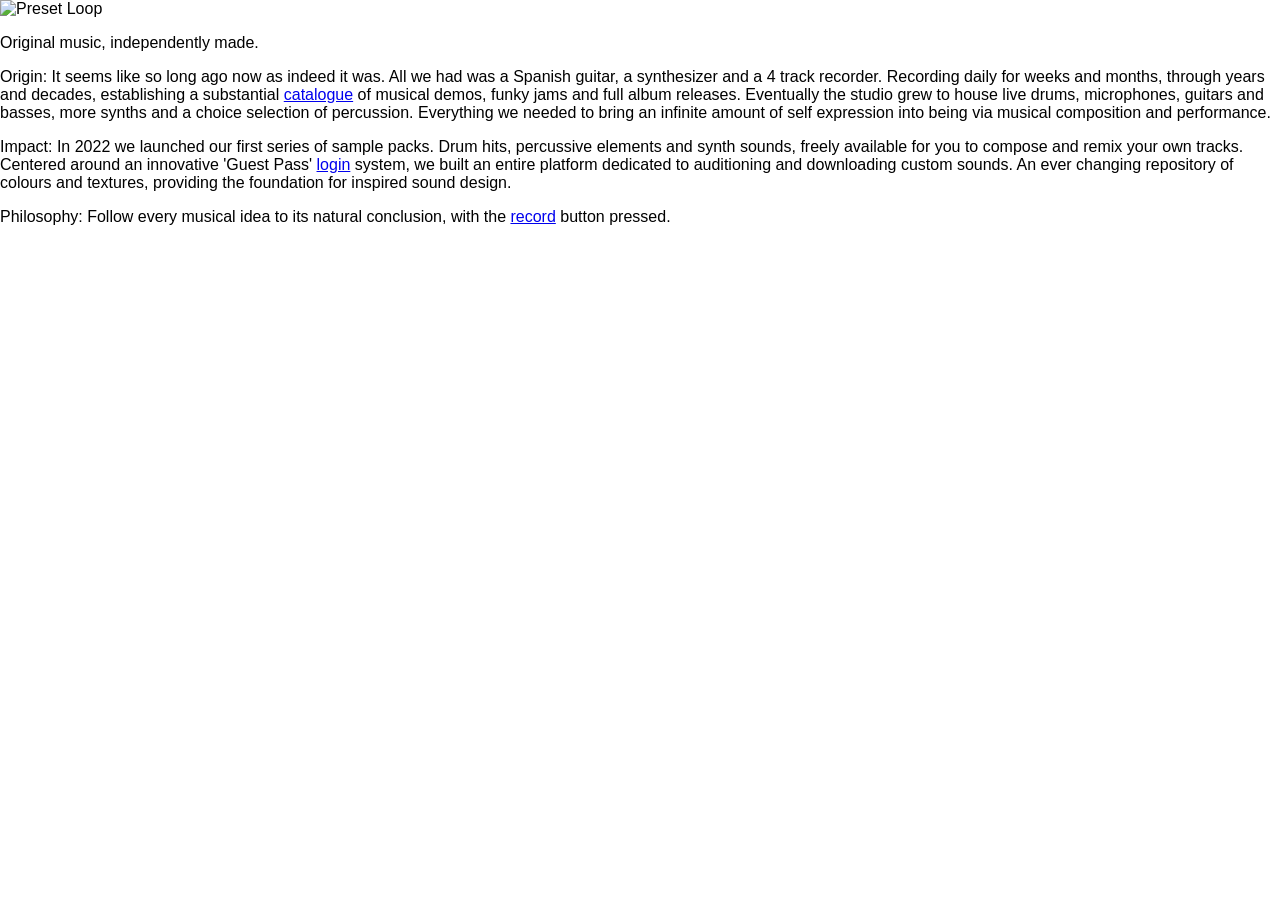
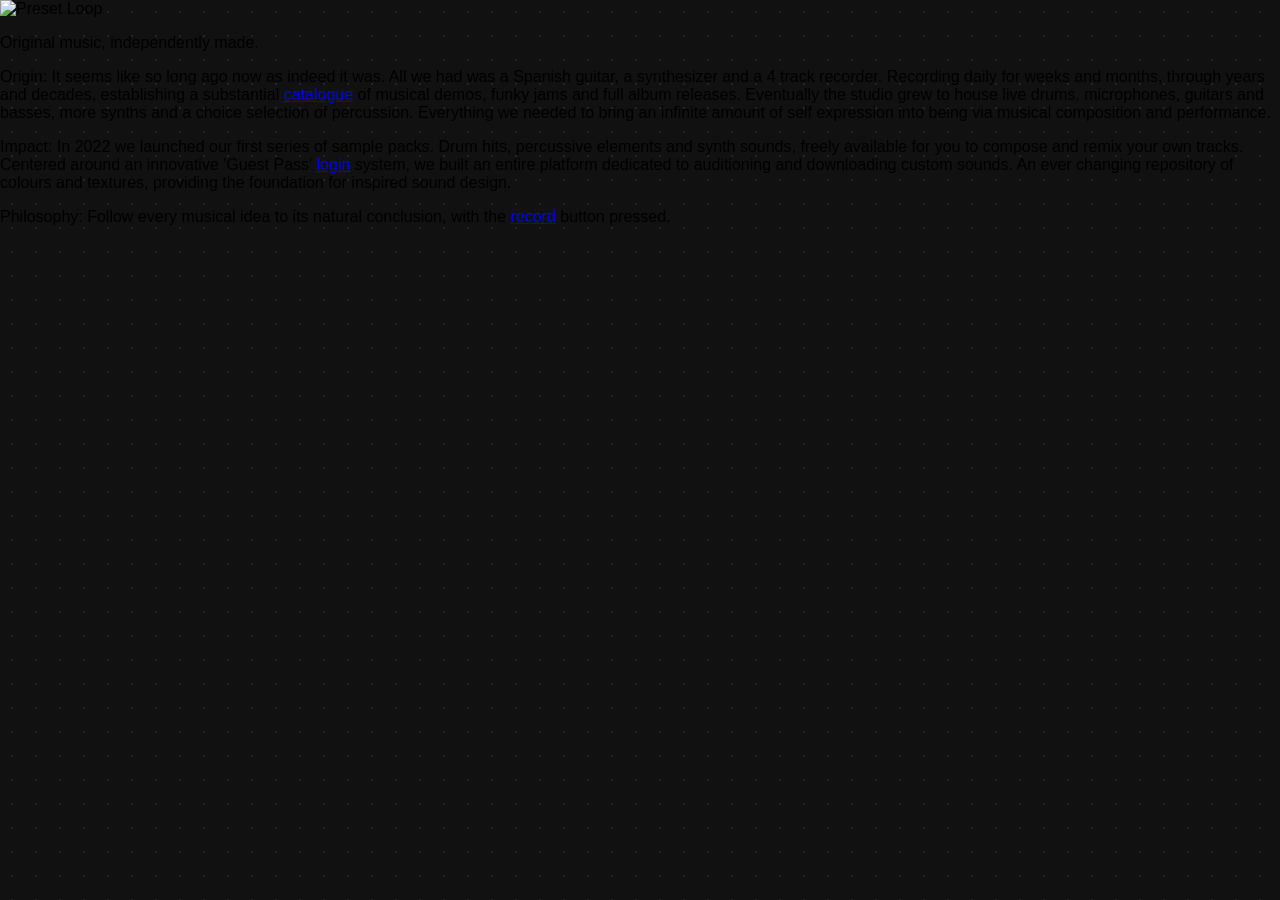

2026-06-05 23:17:44 - center desktop layout + add animated hint arrow

--- a/style.css
+++ b/style.css
@@ -15,6 +15,19 @@ body {
     
   font-family: sans-serif;
 }
+/* subtle dot grid bg pattern */
+body{
+  background-color: #111;
+
+  background-image:
+    radial-gradient(
+      circle,
+      rgba(255,255,255,0.08) 1px,
+      transparent 1px
+    );
+
+  background-size: 24px 24px;
+}
 
 /* control speed with js */
 /* await new Promise(r => setTimeout(r, 250)); */
@@ -25,7 +38,7 @@ canvas {
 }
 
 canvas.is-wiping {
-  clip-path: inset(0 100% 0 0);
+  clip-path: inset(100% 0% 0 0);
 }
 
 
@@ -76,4 +89,16 @@ canvas.is-wiping {
 
 .label {
   opacity: 0.75;
+}
+
+/* hint arrow */
+@keyframes arrowBounceDown {
+  0%   { transform: translateY(0); }
+  50%   { transform: translateY(50px); }
+  75%   { transform: translateY(10px); }
+  100%  { transform: translateY(100px); }
+}
+
+.arrow-bounce {
+  animation: arrowBounceDown 5.5s cubic-bezier(0.4, 0, 0.2, 1) infinite;
 }
